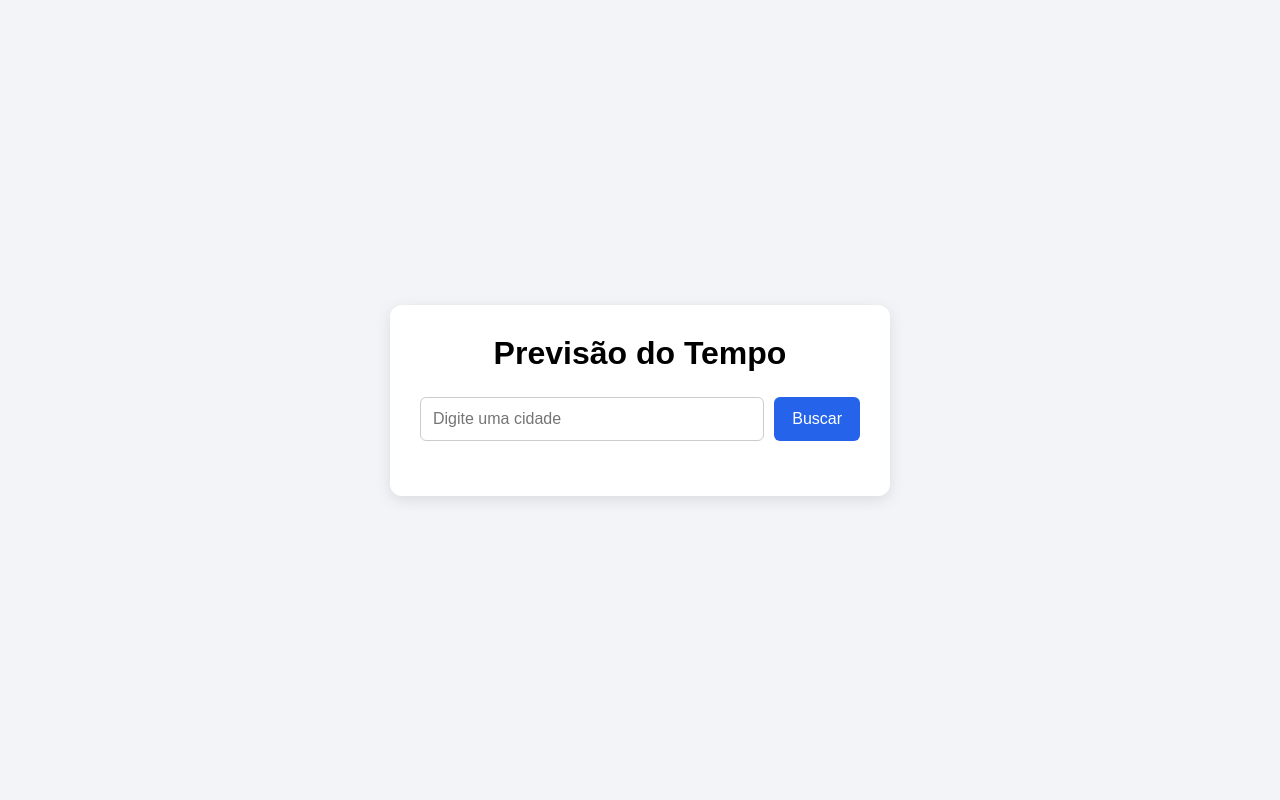
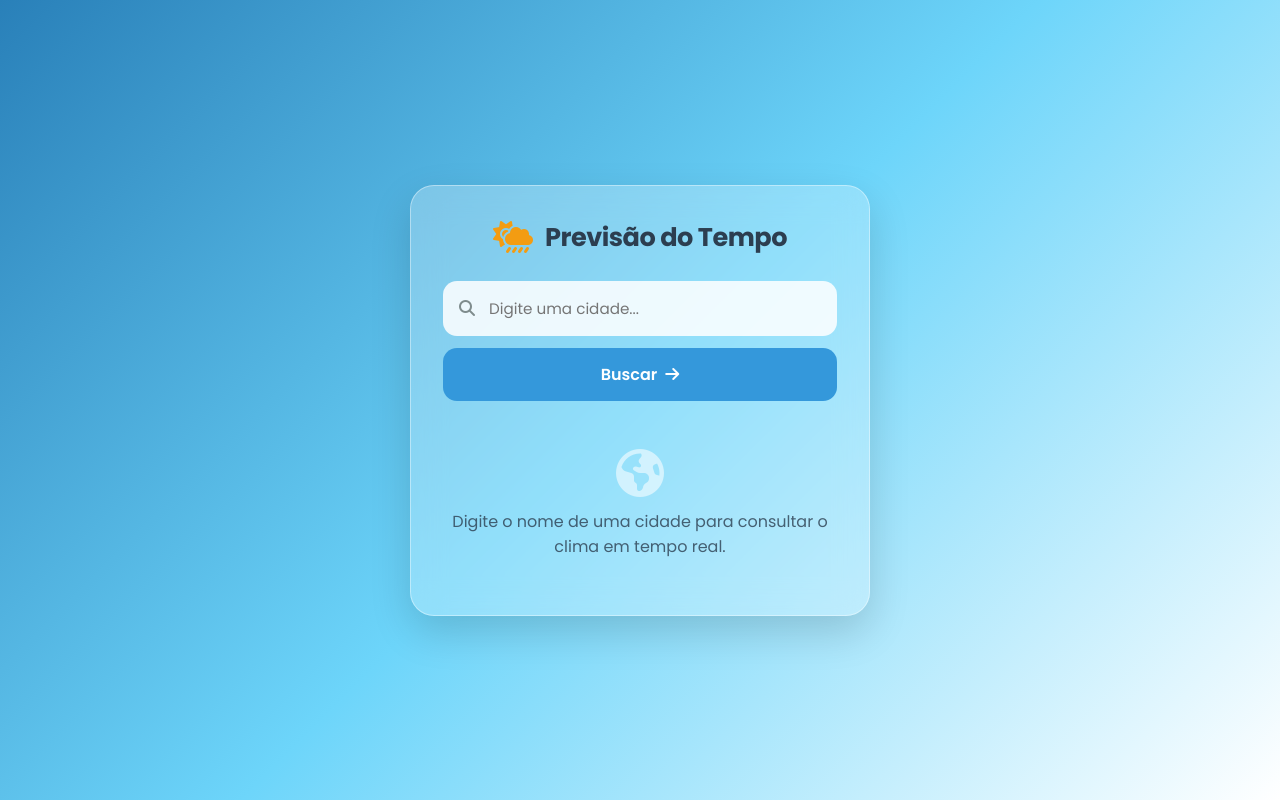
Before and after one commit to andrelsrn/projeto_clima, a website: page index.html in a window 1280 px wide. Drawn offline with Linux system fonts and the light colour scheme.

Commit message:
feat(ui): melhora design com glassmorphism, google fonts e font awesome

```diff
--- a/assets/css/style.css
+++ b/assets/css/style.css
@@ -1,79 +1,205 @@
 * {
-    box-sizing: border-box;
     margin: 0;
     padding: 0;
+    box-sizing: border-box;
+    font-family: 'Poppins', sans-serif;
 }
 
 body {
-    font-family: Arial, sans-serif;
-    background: #f2f4f7;
     min-height: 100vh;
     display: flex;
     justify-content: center;
     align-items: center;
+    background: linear-gradient(135deg, #2980b9 0%, #6dd5fa 50%, #ffffff 100%);
+    color: #2c3e50;
+    transition: background 0.8s ease;
+    padding: 20px;
 }
 
-.container {
-    width: 90%;
-    max-width: 500px;
-    background: white;
-    padding: 30px;
-    border-radius: 12px;
-    box-shadow: 0 4px 15px rgba(0, 0, 0, 0.1);
+/* Transição para Modo Noite */
+body.night {
+    background: linear-gradient(135deg, #0f2027 0%, #203a43 50%, #2c5364 100%);
+    color: #ecf0f1;
 }
 
-h1 {
-    text-align: center;
-    margin-bottom: 25px;
+/* Card Principal Glassmorphism */
+.app-container {
+    background: rgba(255, 255, 255, 0.25);
+    backdrop-filter: blur(16px);
+    -webkit-backdrop-filter: blur(16px);
+    border: 1px solid rgba(255, 255, 255, 0.4);
+    border-radius: 24px;
+    padding: 32px;
+    width: 100%;
+    max-width: 460px;
+    box-shadow: 0 16px 40px rgba(0, 0, 0, 0.15);
+    transition: all 0.5s ease;
 }
 
-form {
-    display: flex;
-    gap: 10px;
+body.night .app-container {
+    background: rgba(15, 23, 42, 0.5);
+    border-color: rgba(255, 255, 255, 0.1);
+    box-shadow: 0 16px 40px rgba(0, 0, 0, 0.4);
 }
 
-input {
-    flex: 1;
-    padding: 12px;
-    border: 1px solid #ccc;
-    border-radius: 6px;
-    font-size: 16px;
+/* Cabeçalho */
+.app-header {
+    display: flex;
+    align-items: center;
+    justify-content: center;
+    gap: 12px;
+    margin-bottom: 24px;
 }
 
-button {
-    padding: 12px 18px;
-    border: none;
-    border-radius: 6px;
-    cursor: pointer;
-    background: #2563eb;
-    color: white;
-    font-size: 16px;
+.app-header .header-icon {
+    font-size: 2rem;
+    color: #f39c12;
 }
 
-button:hover {
-    opacity: 0.9;
+.app-header h1 {
+    font-size: 1.6rem;
+    font-weight: 700;
+    letter-spacing: -0.5px;
 }
 
-#result {
-    margin-top: 25px;
+/* Form e Campo de Busca */
+.search-form {
+    display: flex;
+    flex-direction: column;
+    gap: 12px;
+    margin-bottom: 24px;
+}
+
+.input-group {
+    position: relative;
+    display: flex;
+    align-items: center;
+}
+
+.search-icon {
+    position: absolute;
+    left: 16px;
+    color: #7f8c8d;
+    font-size: 1rem;
+}
+
+.input-group input {
+    width: 100%;
+    padding: 14px 16px 14px 44px;
+    border-radius: 14px;
+    border: 2px solid transparent;
+    outline: none;
+    font-size: 0.95rem;
+    background: rgba(255, 255, 255, 0.85);
+    color: #2c3e50;
+    transition: all 0.3s ease;
+}
+
+body.night .input-group input {
+    background: rgba(255, 255, 255, 0.1);
+    color: #fff;
+}
+
+body.night .input-group input::placeholder {
+    color: #bdc3c7;
+}
+
+.input-group input:focus {
+    border-color: #3498db;
+    background: #ffffff;
+    box-shadow: 0 0 12px rgba(52, 152, 219, 0.3);
+}
+
+.btn-search {
+    display: flex;
+    align-items: center;
+    justify-content: center;
+    gap: 8px;
+    padding: 14px;
+    border: none;
+    border-radius: 14px;
+    background: #3498db;
+    color: #ffffff;
+    font-size: 1rem;
+    font-weight: 600;
+    cursor: pointer;
+    transition: all 0.3s ease;
+}
+
+.btn-search:hover {
+    background: #2980b9;
+    transform: translateY(-2px);
+    box-shadow: 0 6px 16px rgba(52, 152, 219, 0.4);
+}
+
+/* Resultados do Clima */
+.weather-result {
     text-align: center;
 }
 
-@media (max-width: 500px) {
-    form {
-        flex-direction: column;
-    }
-
-    button {
-        width: 100%;
-    }
+.empty-state {
+    padding: 24px 0;
+    opacity: 0.8;
 }
 
-body.night {
-    background: #111827;
-    color: white;
+.empty-state i {
+    font-size: 3rem;
+    margin-bottom: 12px;
+    color: rgba(255, 255, 255, 0.7);
 }
 
-body.night .container {
-    background: #1f2937;
+.weather-result h2 {
+    font-size: 1.8rem;
+    font-weight: 600;
+    margin-bottom: 8px;
 }
+
+.temperature {
+    font-size: 3.5rem;
+    font-weight: 700;
+    margin: 8px 0;
+    letter-spacing: -2px;
+}
+
+.description {
+    display: inline-block;
+    font-size: 1.05rem;
+    font-weight: 500;
+    text-transform: capitalize;
+    background: rgba(255, 255, 255, 0.3);
+    padding: 6px 16px;
+    border-radius: 20px;
+    margin-bottom: 16px;
+}
+
+body.night .description {
+    background: rgba(255, 255, 255, 0.15);
+}
+
+.weather-details {
+    display: grid;
+    grid-template-columns: repeat(3, 1fr);
+    gap: 12px;
+    margin: 20px 0;
+    padding: 16px;
+    background: rgba(255, 255, 255, 0.2);
+    border-radius: 16px;
+}
+
+body.night .weather-details {
+    background: rgba(255, 255, 255, 0.05);
+}
+
+.weather-details p {
+    font-size: 0.85rem;
+}
+
+.weather-details strong {
+    display: block;
+    font-size: 0.95rem;
+}
+
+.date, .time {
+    font-size: 0.85rem;
+    opacity: 0.85;
+}
--- a/assets/js/api.js
+++ b/assets/js/api.js
@@ -20,7 +20,7 @@ async function getWeather(city) {
     const location = locationData.results[0];
 
     const weatherResponse = await fetch(
-        `https://api.open-meteo.com/v1/forecast?latitude=${location.latitude}&longitude=${location.longitude}&current=temperature_2m,weather_code,is_day&timezone=auto`
+        `https://api.open-meteo.com/v1/forecast?latitude=${location.latitude}&longitude=${location.longitude}&current=temperature_2m,relative_humidity_2m,wind_speed_10m,precipitation_probability,weather_code,is_day&timezone=auto`
     );
 
     if (!weatherResponse.ok) {
@@ -41,6 +41,9 @@ async function getWeather(city) {
     return {
         city: location.name,
         temperature: weatherData.current.temperature_2m,
+        humidity: weatherData.current.relative_humidity_2m ?? 0,
+        windSpeed: weatherData.current.wind_speed_10m ?? 0,
+        precipitation: weatherData.current.precipitation_probability ?? 0,
         weatherCode: weatherData.current.weather_code,
         isDay: weatherData.current.is_day,
         time: weatherData.current.time
@@ -110,14 +113,34 @@ function displayWeather(weather) {
 
     result.innerHTML = `
         <h2>${weather.city}</h2>
+
         <p class="temperature">${weather.temperature} °C</p>
+
         <p class="description">${description}</p>
-        <p class="date">${formattedDate}</p>
-        <p class="time">${formattedTime}</p>
+
+        <div class="weather-details">
+            <div>
+                <i class="fa-solid fa-droplet"></i>
+                <span>Umidade</span>
+                <strong>${weather.humidity ?? 0}%</strong>
+            </div>
+            <div>
+                <i class="fa-solid fa-wind"></i>
+                <span>Vento</span>
+                <strong>${weather.windSpeed ?? 0} km/h</strong>
+            </div>
+            <div>
+                <i class="fa-solid fa-cloud-rain"></i>
+                <span>Chuva</span>
+                <strong>${weather.precipitation ?? 0}%</strong>
+            </div>
+        </div>
+
+        <p class="date"><i class="fa-regular fa-calendar-days"></i> ${formattedDate}</p>
+        <p class="time"><i class="fa-regular fa-clock"></i> ${formattedTime}</p>
     `;
 }
 
-// Manipulação do DOM (executa apenas no browser quando o elemento existir)
 if (typeof document !== "undefined") {
     const form = document.querySelector("#weather-form");
     const cityInput = document.querySelector("#city");
@@ -140,7 +163,6 @@ if (typeof document !== "undefined") {
     }
 }
 
-// Exportação CommonJS para testes no Jest
 if (typeof module !== "undefined" && module.exports) {
     module.exports = {
         getWeather,
--- a/index.html
+++ b/index.html
@@ -4,35 +4,45 @@
     <meta charset="UTF-8">
     <meta name="viewport" content="width=device-width, initial-scale=1.0">
     <title>Previsão do Tempo</title>
+
+    <!-- Google Fonts: Poppins -->
+    <link rel="preconnect" href="https://fonts.googleapis.com">
+    <link rel="preconnect" href="https://fonts.gstatic.com" crossorigin>
+    <link href="https://fonts.googleapis.com/css2?family=Poppins:wght@300;400;500;600;700&display=swap" rel="stylesheet">
+
+    <!-- Font Awesome Icons -->
+    <link rel="stylesheet" href="https://cdnjs.cloudflare.com/ajax/libs/font-awesome/6.4.0/css/all.min.css">
+
+    <!-- Estilos da aplicação -->
     <link rel="stylesheet" href="assets/css/style.css">
 </head>
-
 <body>
 
-    <main class="container">
+    <main class="app-container">
+        <header class="app-header">
+            <i class="fa-solid fa-cloud-sun-rain header-icon"></i>
+            <h1>Previsão do Tempo</h1>
+        </header>
 
-        <h1>Previsão do Tempo</h1>
-
-        <form id="weather-form">
-
-            <input
-                type="text"
-                id="city"
-                placeholder="Digite uma cidade"
-                required
-            >
-
-            <button type="submit">
-                Buscar
+        <form id="weather-form" class="search-form">
+            <div class="input-group">
+                <i class="fa-solid fa-magnifying-glass search-icon"></i>
+                <input type="text" id="city" placeholder="Digite uma cidade..." required autocomplete="off">
+            </div>
+            <button type="submit" class="btn-search">
+                <span>Buscar</span>
+                <i class="fa-solid fa-arrow-right"></i>
             </button>
-
         </form>
 
-        <section id="result"></section>
-
+        <section id="result" class="weather-result">
+            <div class="empty-state">
+                <i class="fa-solid fa-earth-americas"></i>
+                <p>Digite o nome de uma cidade para consultar o clima em tempo real.</p>
+            </div>
+        </section>
     </main>
 
     <script src="assets/js/api.js"></script>
-
 </body>
 </html>
```
Also changed, not shown: tests/api.test.js (+7 -2 lines).
